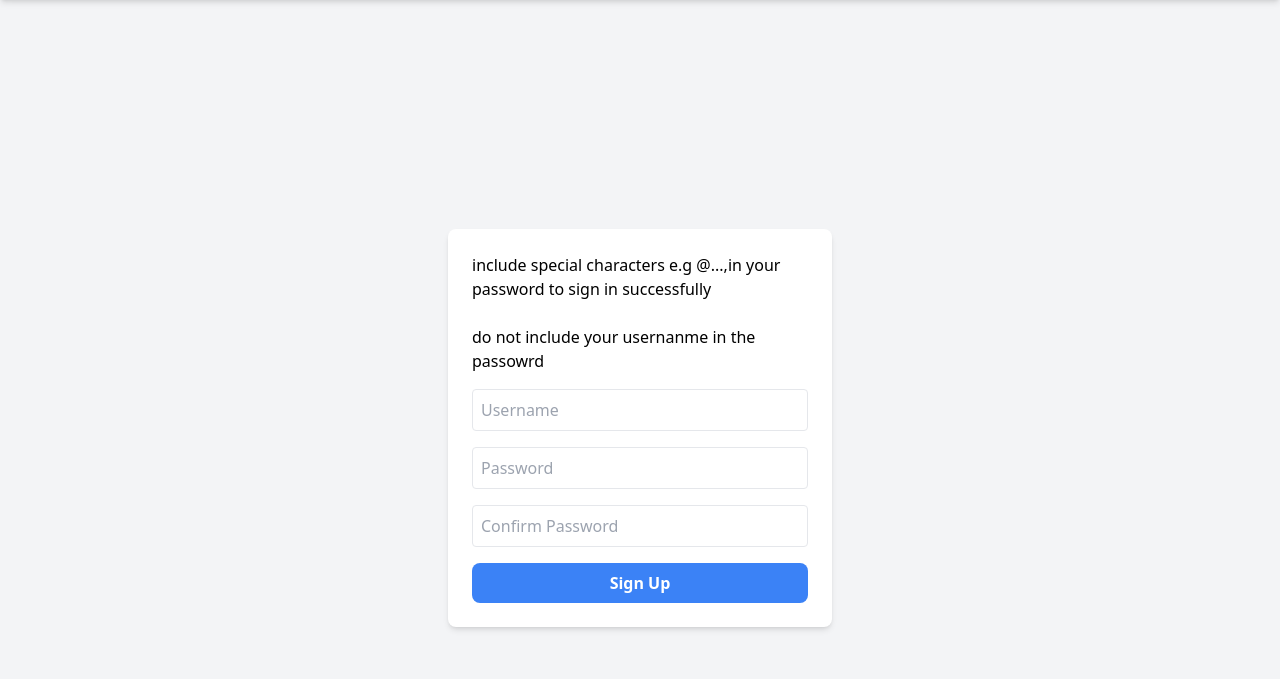
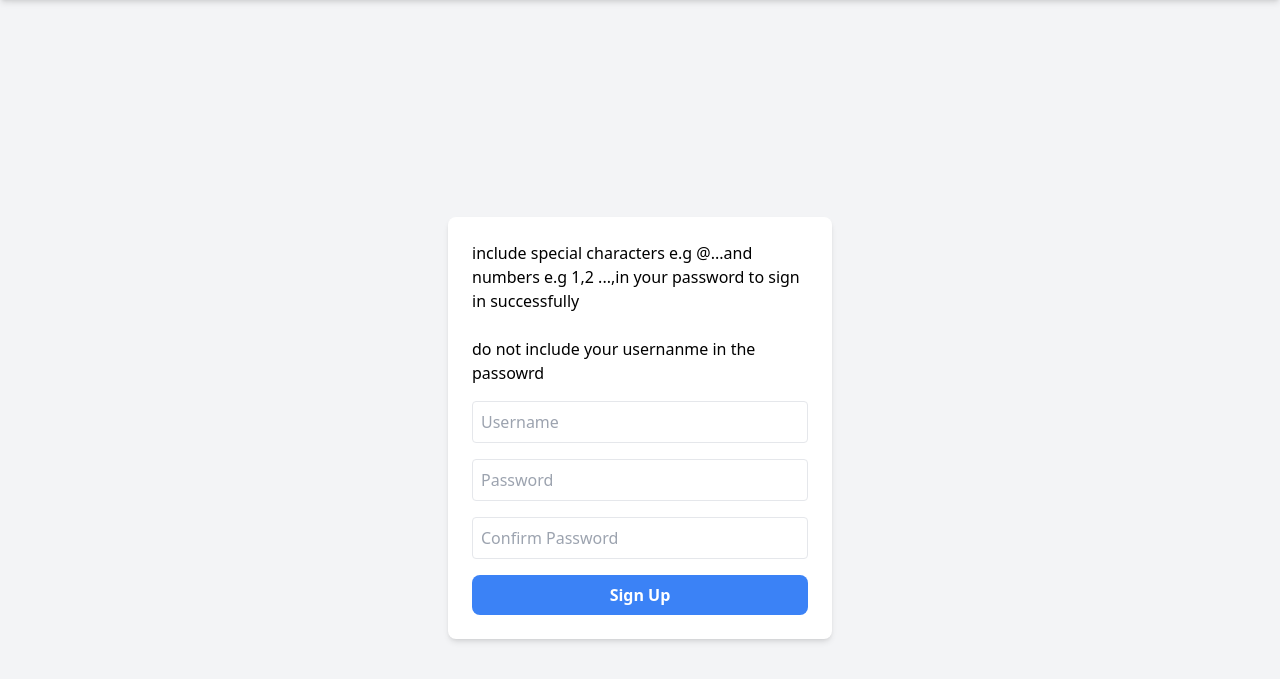
Before and after one commit to Newton-Shivachi/portalhome, a Django app: page /signup/ in a window 1280 px wide. Shown: the part 52-731 px from the top of the page. Run offline with Django 5.2, Linux system fonts and the light colour scheme; some libraries are stand-ins or nearby versions.

Commit message:
Update signup.html

```diff
--- a/houses/templates/houses/signup.html
+++ b/houses/templates/houses/signup.html
@@ -3,7 +3,7 @@
 {% block content %}
 <div class="flex items-center justify-center min-h-screen bg-gray-100">
     <div class="bg-white shadow-md rounded-lg p-6 w-full max-w-sm">
-        <p class='text-red text-bold'>include special characters e.g @...,in your password to sign in successfully</p><br>
+        <p class='text-red text-bold'>include special characters e.g @...and numbers e.g 1,2 ...,in your password to sign in successfully</p><br>
         <p class='text-red text-bold'>do not include your usernanme in the passowrd</p>
         <form method="post" class="space-y-4">
             {% csrf_token %}
```
